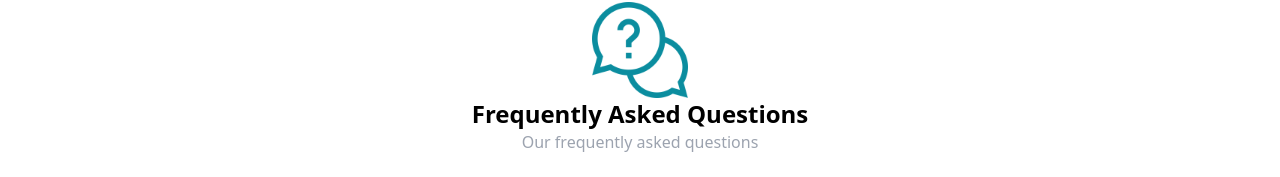
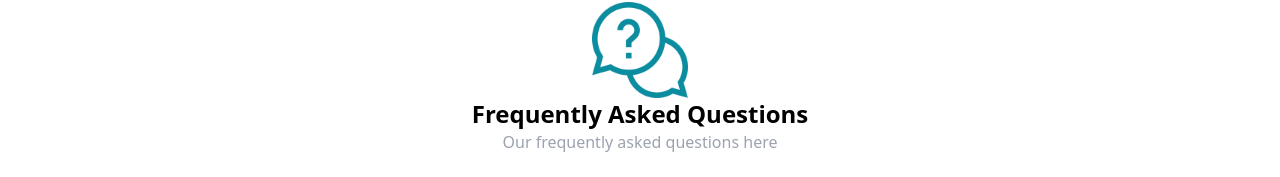
Before and after one commit to aziz-codes/assignment-sol, a React (Vite) app: page /faqs in a window 1280 px wide. Shown: the part 102-279 px from the top of the page. Built offline with nearby package versions, Linux system fonts and the light colour scheme.

Commit message:
final touch faqs

```diff
--- a/src/layouts/FaqsAccordian.jsx
+++ b/src/layouts/FaqsAccordian.jsx
@@ -46,7 +46,9 @@ const FaqsAccordian = () => {
     <section className="flex flex-col justify-center items-center my-6">
       <img src={help} alt="faqs" className="h-24 w-24 object-cover" />
       <h3 className="font-[600] text-2xl">Frequently Asked Questions</h3>
-      <label className="text-gray-400">Our frequently asked questions</label>
+      <label className="text-gray-400">
+        Our frequently asked questions here
+      </label>
       <div className="flex flex-col gap-4 my-6 shadow-md border p-6 w-[800px] max-w-4xl">
         {faqs.map((item, i) => (
           <div className="flex flex-col px-2 w-full" key={i}>
```
